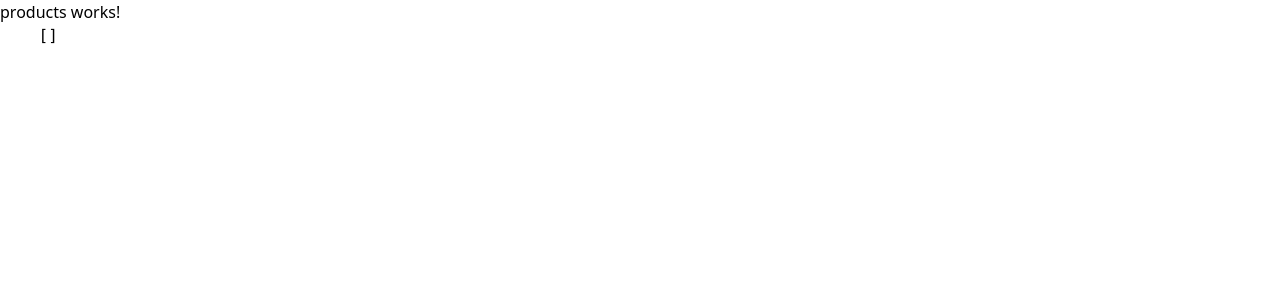
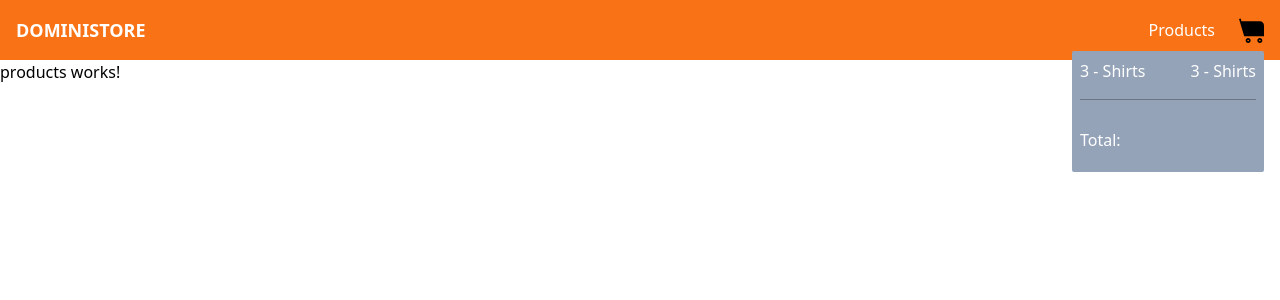
Before and after one commit to Dierickb/e-comerce, an Angular app: page /products in a window 1280 px wide. Shown: the top 300 px of the page. Built offline with nearby package versions, Linux system fonts and the light colour scheme; no server answers.

Commit message:
add header component

```diff
--- a/src/app/app.component.html
+++ b/src/app/app.component.html
@@ -1,5 +1,4 @@
-<router-outlet />
-
-<pre>
-    {{products() | json}}
-</pre>
+<app-header/>
+<main>
+    <router-outlet />
+</main>
--- a/src/app/app.component.ts
+++ b/src/app/app.component.ts
@@ -2,15 +2,16 @@ import { CommonModule } from '@angular/common';
 import { Component, inject } from '@angular/core';
 import { RouterOutlet } from '@angular/router';
 import { ProductsService } from '@api/products.service';
+import { HeaderComponent } from '@layaout/header/header.component';
 
 @Component({
   selector: 'app-root',
   standalone: true,
-  imports: [RouterOutlet, CommonModule],
+  imports: [RouterOutlet, CommonModule, HeaderComponent],
   templateUrl: './app.component.html',
   styleUrl: './app.component.css'
 })
 export class AppComponent {
-  private readonly productSvc = inject(ProductsService);
-  products = this.productSvc.products;
+  // private readonly productSvc = inject(ProductsService);
+  // products = this.productSvc.products;
 }
```
